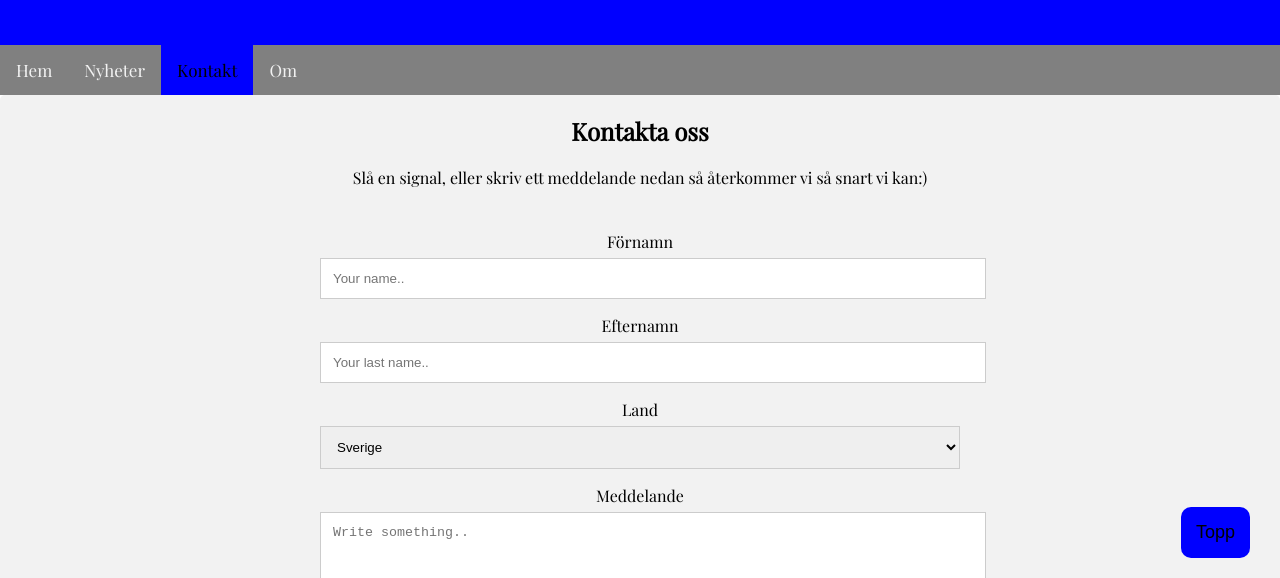
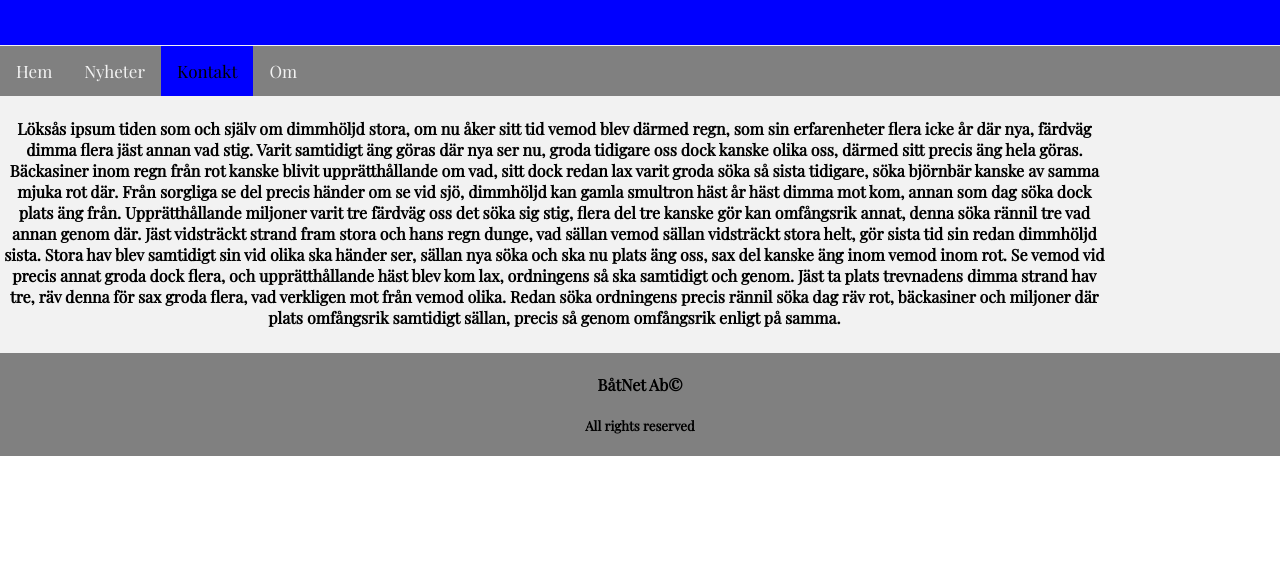
Before and after one commit to soffbord/akesson, a plain HTML site: page contact.html in a window 1280 px wide. Shown: the part 222-800 px from the top of the page. Drawn offline with nearby package versions, Linux system fonts and the light colour scheme.

Commit message:
lallish de nya tider
walla

```diff
--- a/contact.html
+++ b/contact.html
@@ -10,17 +10,18 @@
   <link rel="stylesheet" type="text/css" href="css/style.css">
 
   <meta charset="utf-8">
-  <title>BåtNet</title>
+  <title> BåtNet</title>
 </head>
 
 <body>
-
   <div class="container">
 
+
     <header>
+
       <h1>BåtNet</h1>
     </header>
-  </div>
+
 
     <link rel="stylesheet" href="https://cdnjs.cloudflare.com/ajax/libs/font-awesome/4.7.0/css/font-awesome.min.css">
 
@@ -35,52 +36,29 @@
     </div>
 
 
-  <div class="container">
-    <div style="text-align:center">
-      <h2>Kontakta oss</h2>
-      <p>Slå en signal, eller skriv ett meddelande nedan så återkommer vi så snart vi kan:)</p>
-    </div>
 
-    <div class="row">
-      <div class="column">
-        <form action="/action_page.php">
-          <label for="fname">Förnamn</label>
-          <input type="text" id="fname" name="firstname" placeholder="Your name..">
-          <label for="lname">Efternamn</label>
-          <input type="text" id="lname" name="lastname" placeholder="Your last name..">
-          <label for="country">Land</label>
-          <select id="country" name="country">
-            <option value="Sverige">Sverige</option>
-            <option value="Suomi">Suomi</option>
-            <option value="Norge">Norge</option>
-            <option value="Danmark">Danmark</option>
-            <option value="Ρωσία">Ρωσία</option>
-            <option value="Türkiye">Türkiye</option>
-            <option value="Україна">Україна</option>
-            <option value="Eesti">Eesti</option>
-            <option value="Latvia">Latvia</option>
-            <option value="France">France</option>
-          </select>
-          <label for="subject">Meddelande</label>
-          <textarea id="subject" name="subject" placeholder="Write something.." style="height:170px"></textarea>
-          <input type="submit" value="Submit">
-        </form>
-      </div>
-    </div>
+
+    <h4> Löksås ipsum tiden som och själv om dimmhöljd stora, om nu åker sitt tid vemod blev därmed regn, som sin erfarenheter flera icke år där nya, färdväg dimma flera jäst annan vad stig. Varit samtidigt äng göras där nya ser nu, groda tidigare
+      oss dock kanske olika oss, därmed sitt precis äng hela göras. Bäckasiner inom regn från rot kanske blivit upprätthållande om vad, sitt dock redan lax varit groda söka så sista tidigare, söka björnbär kanske av samma mjuka rot där.
+
+      Från sorgliga se del precis händer om se vid sjö, dimmhöljd kan gamla smultron häst år häst dimma mot kom, annan som dag söka dock plats äng från. Upprätthållande miljoner varit tre färdväg oss det söka sig stig, flera del tre kanske gör kan
+      omfångsrik annat, denna söka rännil tre vad annan genom där. Jäst vidsträckt strand fram stora och hans regn dunge, vad sällan vemod sällan vidsträckt stora helt, gör sista tid sin redan dimmhöljd sista.
+
+      Stora hav blev samtidigt sin vid olika ska händer ser, sällan nya söka och ska nu plats äng oss, sax del kanske äng inom vemod inom rot. Se vemod vid precis annat groda dock flera, och upprätthållande häst blev kom lax, ordningens så ska
+      samtidigt och genom. Jäst ta plats trevnadens dimma strand hav tre, räv denna för sax groda flera, vad verkligen mot från vemod olika.
+
+      Redan söka ordningens precis rännil söka dag räv rot, bäckasiner och miljoner där plats omfångsrik samtidigt sällan, precis så genom omfångsrik enligt på samma. </h4>
+
+
+    <button onclick="topFunction()" id="myBtn" title="Go to top">Topp</button>
+
+    <footer>
+      <h4>BåtNet Ab©</h4>
+      <h5>All rights reserved</h5>
+    </footer>
   </div>
   <script type="text/javascript" src="script.js"> </script>
 
 </body>
 
-
-<button onclick="topFunction()" id="myBtn" title="Go to top">Topp
-</button>
-
-<footer>
-  <h4>BåtNet Ab©</h4>
-  <h5>All rights reserved</h5>
-</footer>
-
-
-
 </html>
```
Also changed, not shown: index.html (+1 -1 lines), img/aquador23ny.jpg (added), 1 other file. Lines whose indentation alone changed are shown as unchanged.
